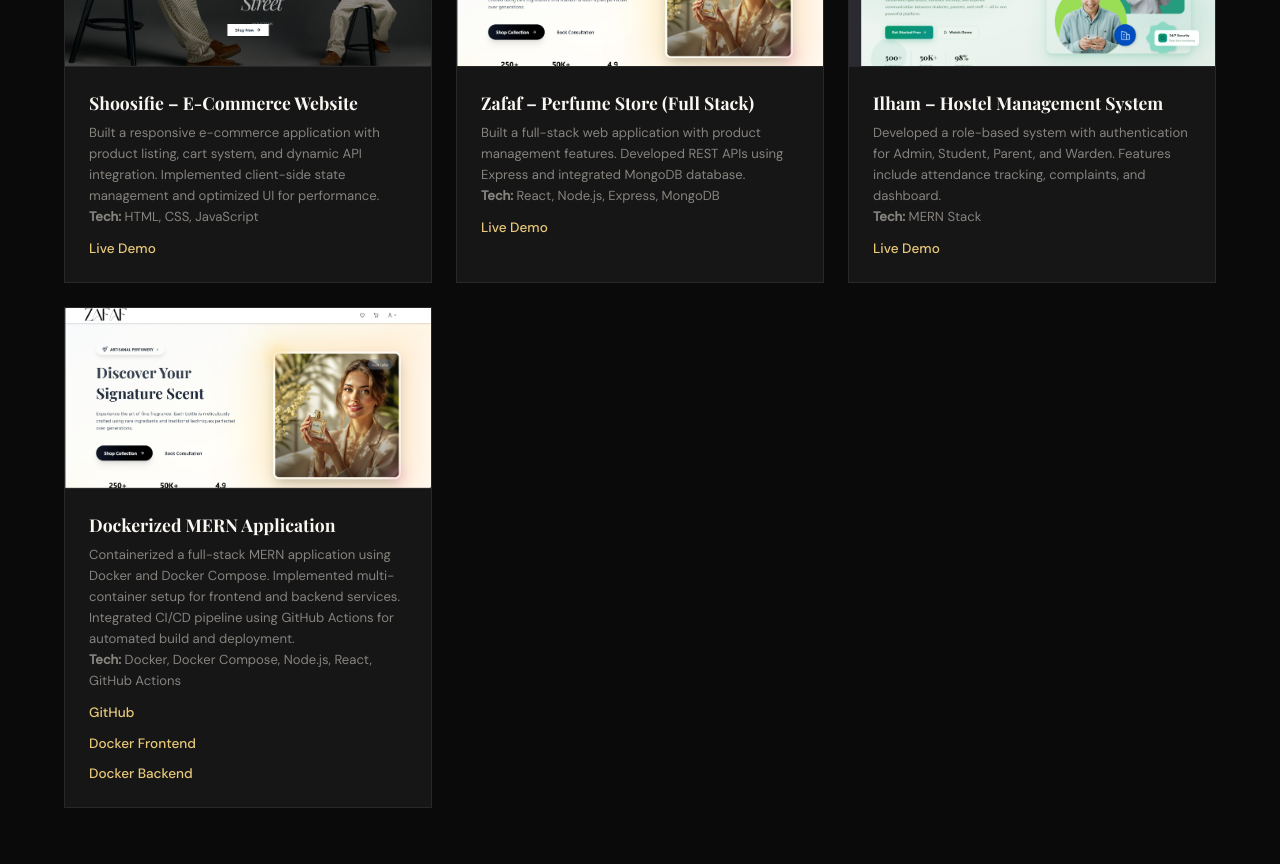
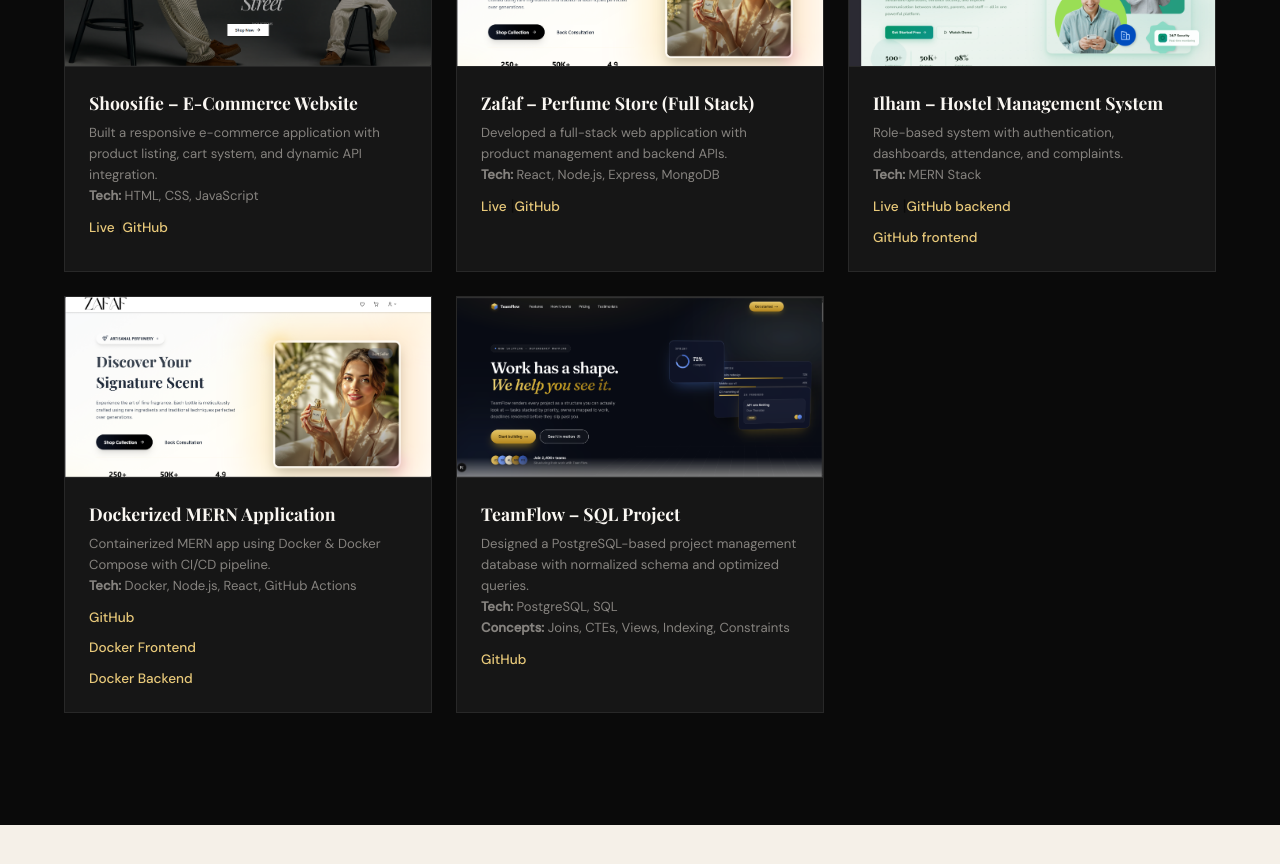
Before and after one commit to udaifa123/Portfolio, a React (Vite) app: page / in a window 1280 px wide. Shown: the part 2800-3664 px from the top of the page. Built offline with nearby package versions, Linux system fonts and the light colour scheme; a web font is replaced by a local one.

Commit message:
Updated portfolio with SQL project, Docker project, GitHub links and UI improvements

```diff
--- a/src/components/Work.jsx
+++ b/src/components/Work.jsx
@@ -1,6 +1,8 @@
 import shoosifieImg from '../assets/Shoosifie.png';
 import zafafImg from '../assets/ZafaF.png';
 import ilhamImg from '../assets/Ilham.png';
+import sqlImg from '../assets/sql-project.png';   // ADD THIS
+import dockerImg from '../assets/ZafaF.png';     // ADD THIS (create image)
 
 function Work() {
   return (
@@ -9,7 +11,10 @@ function Work() {
       <div className="section-heading reveal">
         Selected<br /><em>Work</em>
       </div>
+
       <div className="work-grid reveal">
+
+        {/* PROJECT 1 */}
         <div className="work-card">
           <div className="work-card-thumb">
             <img src={shoosifieImg} alt="Shoosifie Project" />
@@ -18,16 +23,20 @@ function Work() {
             <h3>Shoosifie – E-Commerce Website</h3>
             <p>
               Built a responsive e-commerce application with product listing, cart system,
-              and dynamic API integration. Implemented client-side state management and
-              optimized UI for performance.
+              and dynamic API integration.
             </p>
             <p><strong>Tech:</strong> HTML, CSS, JavaScript</p>
-            <a href="https://e-commerce-shoestore-shoosifie.vercel.app/" target="_blank" rel="noopener noreferrer">
-              Live Demo
+
+            <a href="https://e-commerce-shoestore-shoosifie.vercel.app/" target="_blank">
+              Live
+            </a> |
+            <a href="https://github.com/udaifa123/shoosfie-shoestore" target="_blank">
+              GitHub
             </a>
           </div>
         </div>
 
+        {/* PROJECT 2 */}
         <div className="work-card">
           <div className="work-card-thumb">
             <img src={zafafImg} alt="Zafaf Project" />
@@ -35,16 +44,20 @@ function Work() {
           <div className="work-card-body">
             <h3>Zafaf – Perfume Store (Full Stack)</h3>
             <p>
-              Built a full-stack web application with product management features.
-              Developed REST APIs using Express and integrated MongoDB database.
+              Developed a full-stack web application with product management and backend APIs.
             </p>
             <p><strong>Tech:</strong> React, Node.js, Express, MongoDB</p>
-            <a href="https://node-frontend-project-zafa-f.vercel.app/" target="_blank" rel="noopener noreferrer">
-              Live Demo
+
+            <a href="https://zafa-f-perfume-store.vercel.app/" target="_blank">
+              Live
+            </a> |
+            <a href="https://github.com/udaifa123/ZafaF-perfume-store" target="_blank">
+              GitHub
             </a>
           </div>
         </div>
 
+        {/* PROJECT 3 */}
         <div className="work-card">
           <div className="work-card-thumb">
             <img src={ilhamImg} alt="Ilham Project" />
@@ -52,44 +65,73 @@ function Work() {
           <div className="work-card-body">
             <h3>Ilham – Hostel Management System</h3>
             <p>
-              Developed a role-based system with authentication for Admin, Student, Parent,
-              and Warden. Features include attendance tracking, complaints, and dashboard.
+              Role-based system with authentication, dashboards, attendance, and complaints.
             </p>
             <p><strong>Tech:</strong> MERN Stack</p>
-            <a href="https://hostel-management-system-frontend-ten.vercel.app/" target="_blank" rel="noopener noreferrer">
-              Live Demo
+
+            <a href="https://hostel-management-system-frontend-ten.vercel.app/" target="_blank">
+              Live
+            </a> |
+            <a href="https://github.com/udaifa123/Hostel-Management-System-Backened" target="_blank">
+              GitHub backend
+            </a>
+            <br />
+            <a href="https://github.com/udaifa123/Hostel-Management-System-Frontend">
+            GitHub frontend
             </a>
           </div>
         </div>
 
+        {/* PROJECT 4 - DOCKER */}
         <div className="work-card">
           <div className="work-card-thumb">
-    <img src={zafafImg} alt="Docker Project" />
+            <img src={dockerImg} alt="Docker Project" />
           </div>
           <div className="work-card-body">
             <h3>Dockerized MERN Application</h3>
             <p>
-      Containerized a full-stack MERN application using Docker and Docker Compose.
-      Implemented multi-container setup for frontend and backend services.
-      Integrated CI/CD pipeline using GitHub Actions for automated build and deployment.
+              Containerized MERN app using Docker & Docker Compose with CI/CD pipeline.
             </p>
-    <p><strong>Tech:</strong> Docker, Docker Compose, Node.js, React, GitHub Actions</p>
+            <p><strong>Tech:</strong> Docker, Node.js, React, GitHub Actions</p>
 
-    <a href="https://github.com/udaifa123/ZafaF-perfume-store" target="_blank" rel="noopener noreferrer">
+            <a href="https://github.com/udaifa123/ZafaF-perfume-store" target="_blank">
               GitHub
-    </a>
-    <br />
+            </a><br />
+
             <a href="https://hub.docker.com/r/udaifa/zafaf-frontend" target="_blank">
               Docker Frontend
-</a>
-
-<br />
+            </a><br />
 
             <a href="https://hub.docker.com/r/udaifa/zafaf-backend" target="_blank">
               Docker Backend
             </a>
           </div>
         </div>
+
+        {/* PROJECT 5 - SQL 🔥 */}
+        <div className="work-card">
+          <div className="work-card-thumb">
+            <img src={sqlImg} alt="SQL Project" />
+          </div>
+          <div className="work-card-body">
+            <h3>TeamFlow – SQL Project</h3>
+            <p>
+              Designed a PostgreSQL-based project management database with normalized schema
+              and optimized queries.
+            </p>
+
+            <p><strong>Tech:</strong> PostgreSQL, SQL</p>
+
+            <p>
+              <strong>Concepts:</strong> Joins, CTEs, Views, Indexing, Constraints
+            </p>
+
+            <a href="https://github.com/udaifa123/Teamflow" target="_blank">
+              GitHub
+            </a>
+          </div>
+        </div>
+
       </div>
     </section>
   );
```
Also changed, not shown: src/assets/sql-project.png (added). Lines whose indentation alone changed are shown as unchanged.
